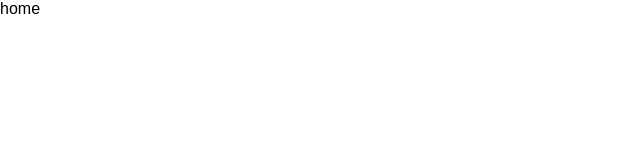
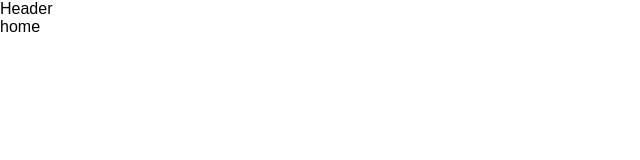
Before and after one commit to cjinhuo/morse, a React app: page / in a window 1280 px wide. Shown: the top 160 px of the page, without its empty margins (0-640 px from the left). Built offline with nearby package versions, Linux system fonts and the light colour scheme; the HTML template or start-up script is replaced by a standard one.

Commit message:
feat: add header component

```diff
--- a/src/App.css
+++ b/src/App.css
@@ -3,9 +3,9 @@
 html, body, #root {
   width: 100%;
   height: 100%;
+  scroll-behavior: smooth;
   margin: 0;
   padding: 0;
-  box-sizing: border-box;
   font-family: sans-serif;
   /* background-color: black; */
 }
--- a/src/App.tsx
+++ b/src/App.tsx
@@ -1,10 +1,11 @@
 import { useAtom } from 'jotai'
 import './App.css'
-import Tree from './flow/tree'
+import Tree from './components/flow/tree'
 import { fromEvent } from 'rxjs'
 import { HighlightEdgeAtom } from './atom'
 import React, { useEffect } from 'react'
 import Home from './pages/home/home'
+import Header from './components/header'
 
 const App = () => {
   const [_, setHighlightEdge] = useAtom(HighlightEdgeAtom)
@@ -23,6 +24,7 @@ const App = () => {
   }, [])
   return (
     <>
+      <Header></Header>
       <Home></Home>
     </>
   )
--- a/src/flow/tree-edge.tsx
+++ b/src/components/flow/tree-edge.tsx
@@ -1,9 +1,9 @@
 import { useAtomValue } from 'jotai'
 import { memo, useEffect, useState } from 'react'
 import { BaseEdge, getStraightPath, type EdgeProps } from 'reactflow'
-import { HighlightEdgeAtom } from '../atom'
-import { type EdgeData } from '../constants'
-import { MorseCodeType } from '../types'
+import { HighlightEdgeAtom } from '../../atom'
+import { type EdgeData } from '../../constants'
+import { MorseCodeType } from '../../types'
 
 const ClassNameInit = ['react-flow__edge-path']
 export default memo(({ id, sourceX, sourceY, targetX, targetY, data }: EdgeProps<EdgeData>) => {
--- a/src/flow/tree.tsx
+++ b/src/components/flow/tree.tsx
@@ -2,9 +2,9 @@ import ReactFlow, { type Node, type Edge, useEdgesState, useNodesState, Backgrou
 import 'reactflow/dist/style.css'
 import TreeEdge from './tree-edge'
 import styled from 'styled-components'
-import { builtMorseBinaryTree } from '../utils'
-import { FLOW_TREE_NAME, WORD_MORSE_CODE, type EdgeData } from '../constants'
-import { MorseCodeType, type BinaryTreeNode, type FlowTreeNode } from '../types'
+import { builtMorseBinaryTree } from '../../utils'
+import { FLOW_TREE_NAME, WORD_MORSE_CODE, type EdgeData } from '../../constants'
+import { MorseCodeType, type BinaryTreeNode, type FlowTreeNode } from '../../types'
 import dagre from 'dagre'
 import { Position } from '@xyflow/react'
 import type { NodeData } from './tree-node'
--- /dev/null
+++ b/src/components/header.tsx
@@ -0,0 +1,3 @@
+export default function Header() {
+  return <div>Header</div>
+}
```
Also changed, not shown: src/components/flow/tree-node.tsx (renamed from src/flow/tree-node.tsx).
